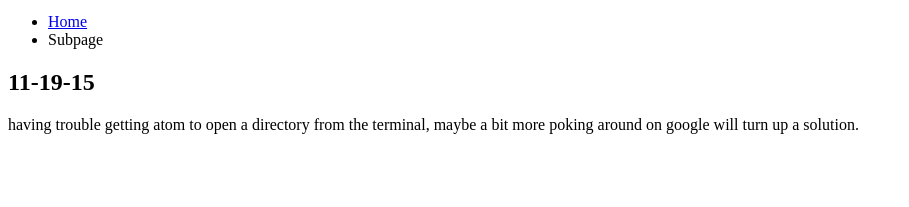
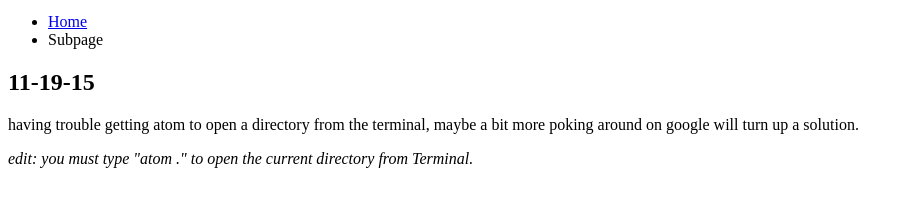
Before and after one commit to LukeHwrd/lukehwrd.github.io, a plain HTML site: page sub.html in a window 1280 px wide. Shown: the part 101-308 px from the top of the page, without its empty margins (0-909 px from the left). Drawn offline with nearby package versions, Linux system fonts and the light colour scheme.

Commit message:
added instructions to open directory in atom from terminal

```diff
--- a/sub.html
+++ b/sub.html
@@ -23,6 +23,7 @@
 
       <h2>11-19-15</h2>
       <p>having trouble getting atom to open a directory from the terminal, maybe a bit more poking around on google will turn up a solution.</p>
+      <p><em>edit: you must type "atom ." to open the current directory from Terminal.</em></p>
     </div><!-- /wrapper -->
 </body>
 </html>
```
Also changed, not shown: index.html (+1 -0 lines).
